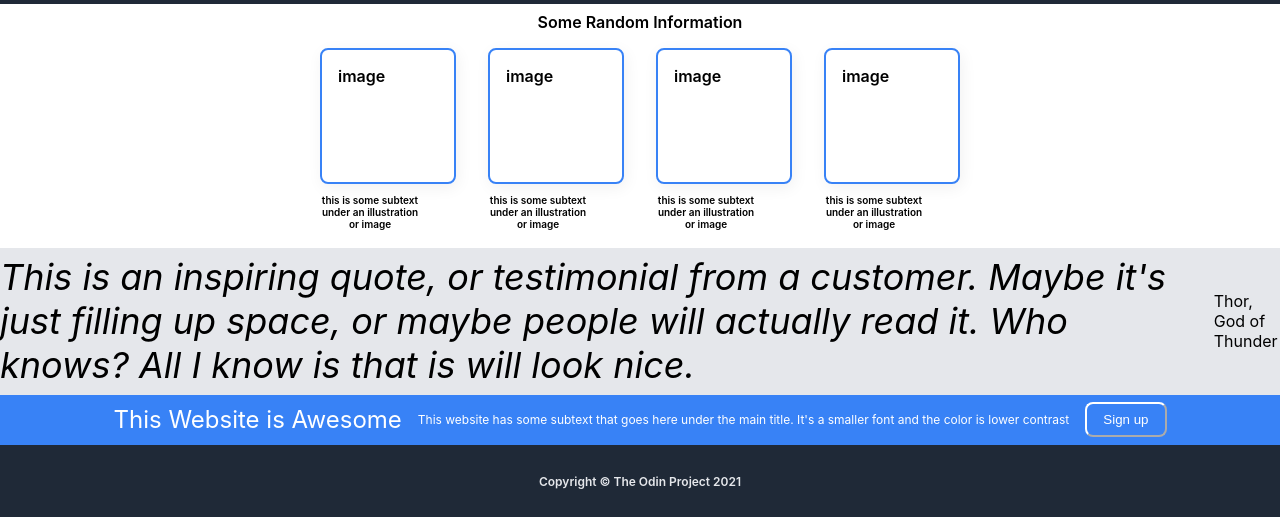
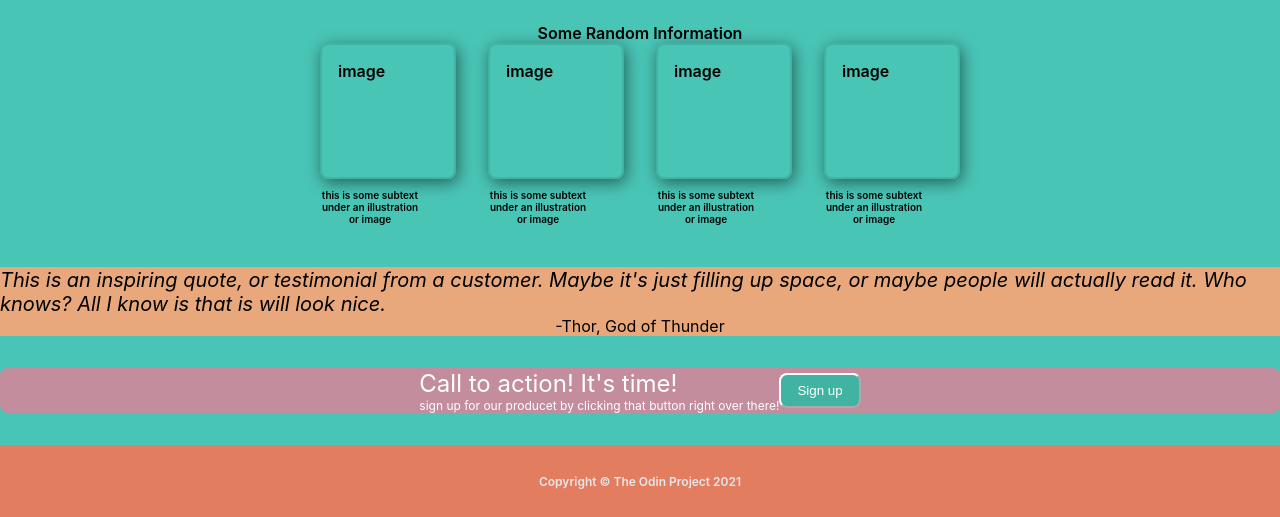
Before and after one commit to tenor2000/Landing-Page, a plain HTML site: page index.html in a window 1280 px wide. Shown: the part 283-800 px from the top of the page. Drawn offline with Linux system fonts and the light colour scheme.

Commit message:
updated the look

```diff
--- a/index.html
+++ b/index.html
@@ -47,12 +47,14 @@
         </div>
     </div>
     <div class="third container">
-        <div style="font-size: 36px; font-style: italic; font: #1F2937;">This is an inspiring quote, or testimonial from a customer. Maybe it's just filling up space, or maybe people will actually read it. Who knows? All I know is that is will look nice.</div>
-        <div>Thor, God of Thunder</div>
+        <div style="font-size: 20px; font-style: italic; font: #1F2937;">This is an inspiring quote, or testimonial from a customer. Maybe it's just filling up space, or maybe people will actually read it. Who knows? All I know is that is will look nice.</div>
+        <div>-Thor, God of Thunder</div>
     </div>
     <div class="fourth container">
-        <div style="font-size: 24px;">This Website is Awesome</div>
-        <div style="font-size: 12px;">This website has some subtext that goes here under the main title. It's a smaller font and the color is lower contrast</div>
+        <div class>
+            <div style="font-size: 24px;">Call to action! It's time!</div>
+            <div style="font-size: 12px;">sign up for our producet by clicking that button right over there!</div>
+        </div>
         <button class="signup">Sign up</button>
     </div>
     <div class="footer">
--- a/style.css
+++ b/style.css
@@ -5,7 +5,8 @@ body {
     display: flex;
     flex-direction: column;
     flex: 1;
-    justify-content: space-around;
+    background-color: #49c5b6;
+    align-items:stretch;
   }
 
   ul {
@@ -28,7 +29,7 @@ body {
   }
 
   button {
-    background-color: #3882F6;
+    background-color: #41B3A3;
     color: white;
     cursor: pointer;
     padding: 8px 16px;
@@ -38,7 +39,7 @@ body {
 
   .header, .footer {
     height: 72px;
-    background: #1F2937;
+    background: #E27D60;
     color:#E5E7EB;
     display: flex;
     font-size: large;
@@ -46,21 +47,19 @@ body {
     align-items: center;
     justify-content: space-between;
     padding: 0 16px;
-
   }
 
   .footer {
     align-items: center;
     justify-content: center;
-
     font-size: 12px;;
   }
 
   .box {
     border: 1px solid #eee;
-    box-shadow: 2px 4px 16px rgba(0,0,0,.06);
+    box-shadow: 2px 4px 16px rgba(0,0,0,.5);
     border-radius: 8px;
-    border-color: #3882F6;
+    border-color: #41B3A3;
     border-width: 2px;
     width: 100px;
     height: 100px;
@@ -70,14 +69,15 @@ body {
   .container {
     display: flex;
     flex: 1;
+    align-items: center;
     justify-content: center;
-    align-items: center;
-    gap: 16px;
+    margin-bottom: 32px;;
   }
 
   .first {
-    background: #1F2937;
+    background: #E27D60;
     color: white;
+
   }
 
   .second {
@@ -86,13 +86,17 @@ body {
   }
 
   .third {
-    background: #E5E7EB;
+    background: #E8A87C;
     color: black;
+    display: flex;
+    flex-direction: column;
+
   }
 
   .fourth {
-    background-color: #3882F6;
+    background-color: #C38D9E;
     color: white;
+    border-radius: 8px;
   }
 
   .content {
```
Also changed, not shown: images/website-1024x512.jpg (added).
